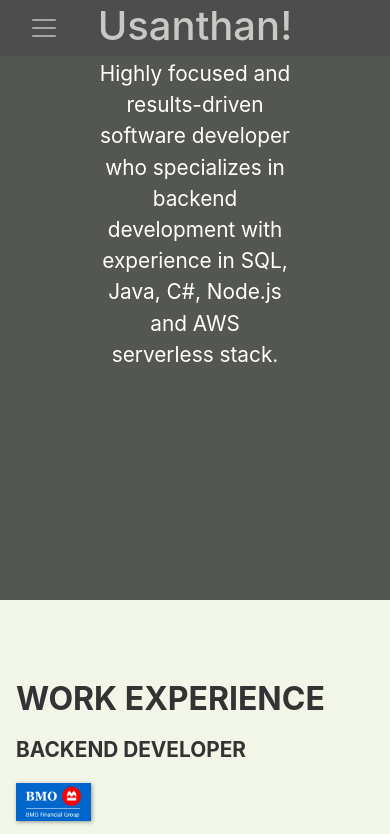
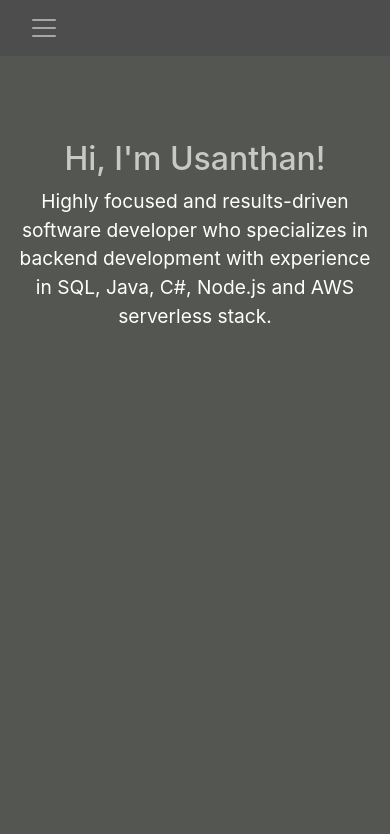
Before and after one commit to ukkukkukk/personal-website, a plain HTML site: page index.html in a window 390 px wide. Shown: the top 834 px of the page. Drawn offline with nearby package versions, Linux system fonts and the light colour scheme.

Commit message:
mobile friendly

```diff
--- a/css/main.css
+++ b/css/main.css
@@ -86,3 +86,26 @@ body {
   color: #FFFFFF;
   padding: 10px 0 0px;
 }
+
+@media (max-width: 575.98px) {
+  .description {
+    left: 0;
+    padding: 0 15px;
+    position: absolute;
+    top: 10%;
+    transform: none;
+    text-align: center;
+  }
+
+  .description h1 {
+    font-size: 2em;
+  }
+
+  .description p {
+    font-size: 1.2rem;
+  }
+
+  .features {
+    margin: 0;
+  }
+}
--- a/js/main.js
+++ b/js/main.js
@@ -1,3 +1,3 @@
 $(document).ready(function(){
-  $('.header').height($(window).height()-300);
+  $('.header').height($(window).height());
 })
```
